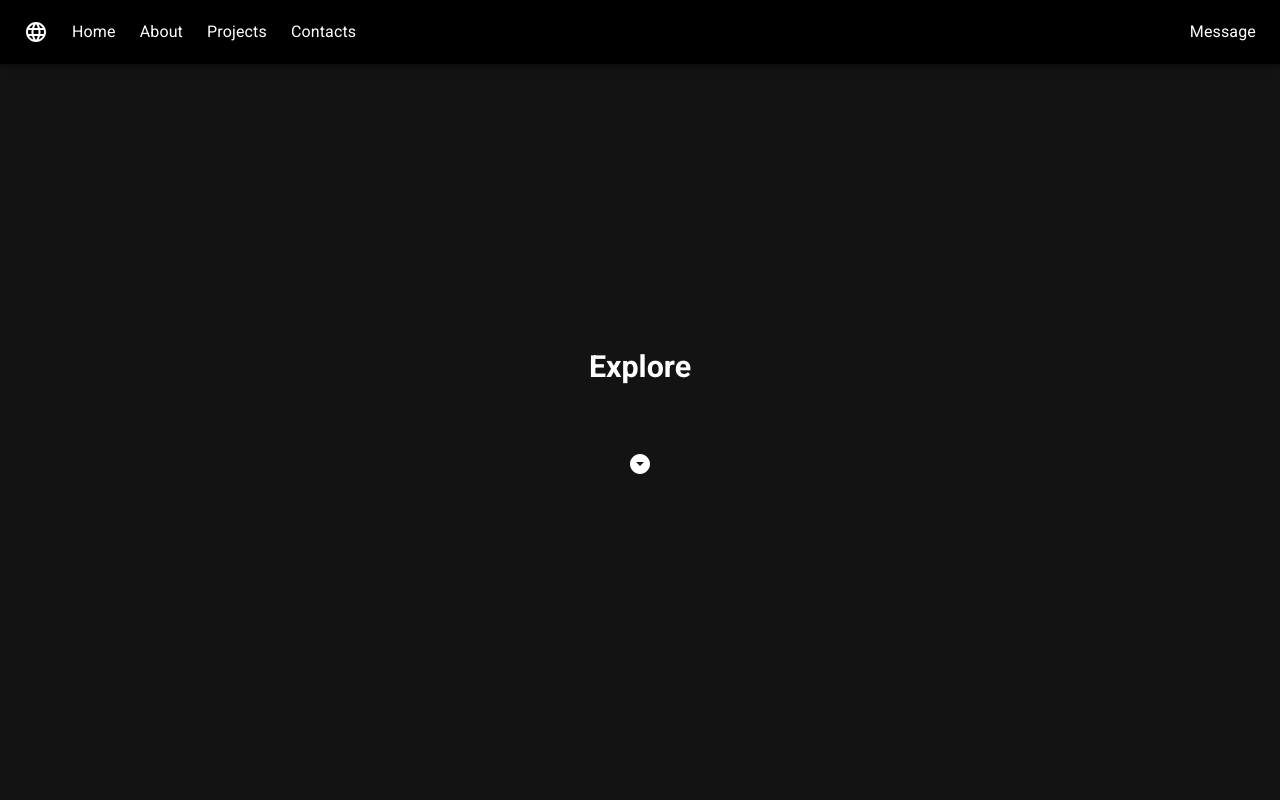
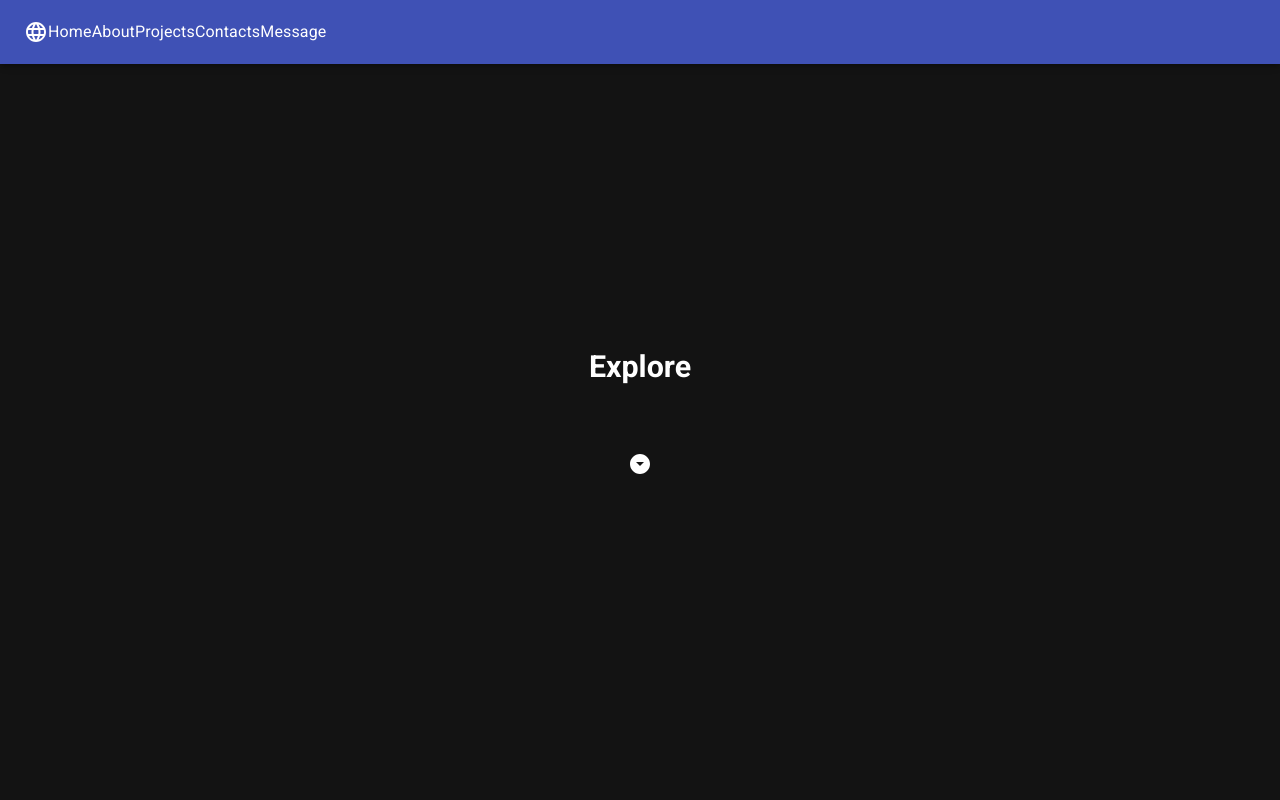
Before and after one commit to setoi1/React-Personal-Portfolio, a React (Create React App) app: page / in a window 1280 px wide. Shown: the top 800 px of the page. Built offline with nearby package versions, Linux system fonts and the light colour scheme.

Commit message:
Changed Navbar class name

```diff
--- a/src/components/Navbar.js
+++ b/src/components/Navbar.js
@@ -6,23 +6,21 @@ import { Link } from 'react-scroll';
 const Navbar = () => {
   return (
     <AppBar>
-      <Toolbar className="default-navbar-nav">
+      <Toolbar className="navbar-nav">
         <LanguageIcon className="navbar-icon" />
-        <Link className="default-navbar-navlink"  to="landing-section" spy={true} smooth={true} duration={750}>
+        <Link className="navbar-navlink"  to="landing-section" spy={true} smooth={true} duration={750}>
           <Typography>Home</Typography>
         </Link>
-        <Link className="default-navbar-navlink"  to="about-section" spy={true} smooth={true} duration={750}>
+        <Link className="navbar-navlink"  to="about-section" spy={true} smooth={true} duration={750}>
           <Typography>About</Typography>
         </Link>
-        <Link className="default-navbar-navlink"  to="projects-section" spy={true} smooth={true} duration={750}>
+        <Link className="navbar-navlink"  to="projects-section" spy={true} smooth={true} duration={750}>
           <Typography>Projects</Typography>
         </Link>
-        <Link className="default-navbar-navlink"  to="contacts-section" spy={true} smooth={true} duration={750}>
+        <Link className="navbar-navlink"  to="contacts-section" spy={true} smooth={true} duration={750}>
           <Typography>Contacts</Typography>
         </Link>
-        <a className="default-navbar-navlink" href="/message">
-          <Typography>Message</Typography>
-        </a>
+        <Typography className="navbar-navlink">Message</Typography>
       </Toolbar>
     </AppBar>
   );
```
